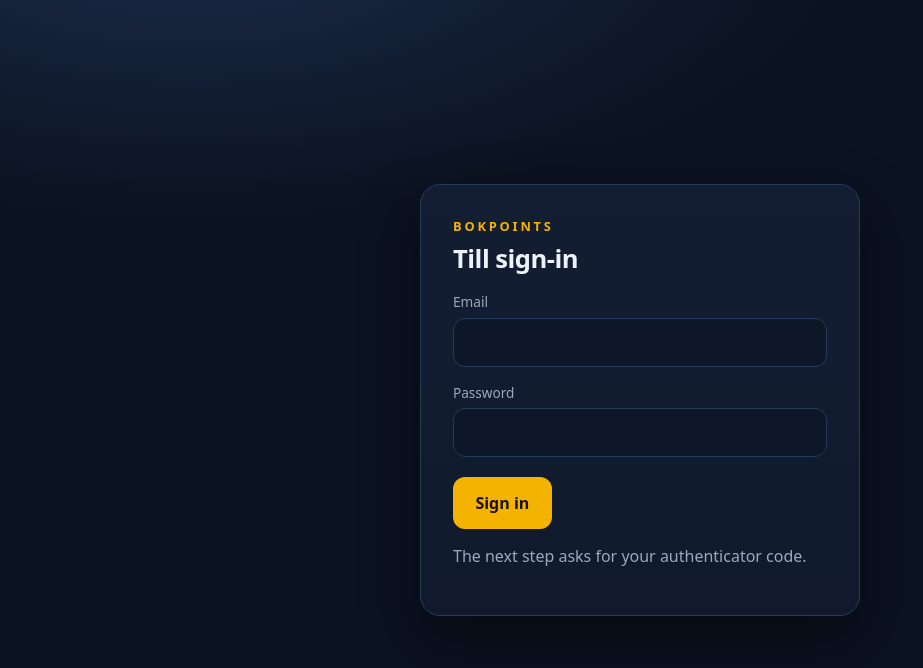
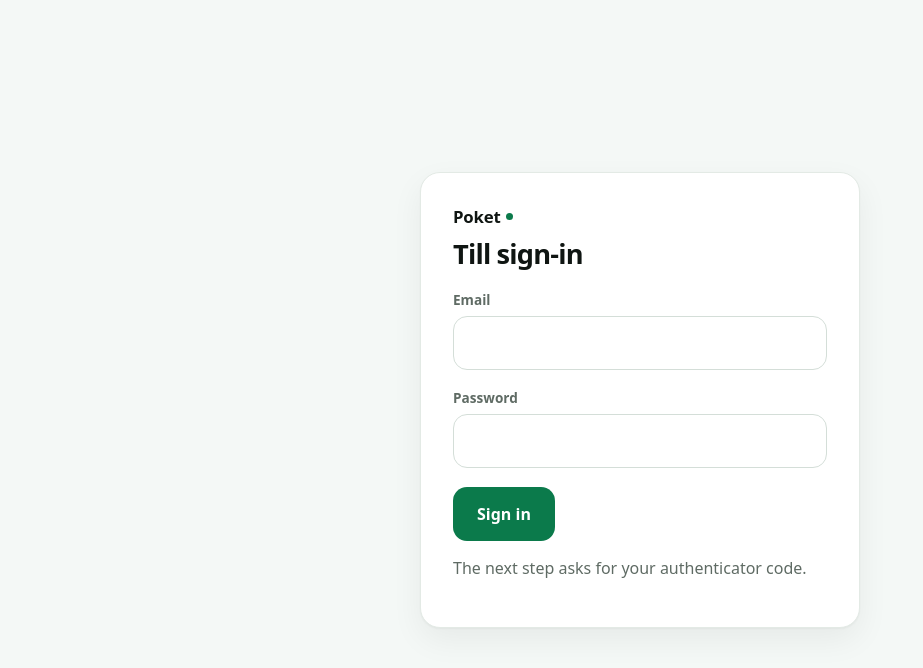
Before and after one commit to AbdKabeer1/bokpoints, a React (Vite) app in the folder apps/web/: page / in a window 1280 px wide. Shown: the top 668 px of the page, without its empty margins (0-923 px from the left). Built offline with nearby package versions, Linux system fonts and the light colour scheme; no server answers.

Commit message:
Restyle the till in the Poket white-and-green system

```diff
--- a/apps/web/index.html
+++ b/apps/web/index.html
@@ -6,7 +6,7 @@
     <meta name="theme-color" content="#101828" />
     <link rel="manifest" href="/manifest.webmanifest" />
     <link rel="icon" href="/icon.svg" type="image/svg+xml" />
-    <title>BOKPOINTS Till</title>
+    <title>Poket Till</title>
   </head>
   <body>
     <div id="root"></div>
--- a/apps/web/src/App.tsx
+++ b/apps/web/src/App.tsx
@@ -67,7 +67,7 @@ export function App() {
       return (
         <main className="centered">
           <div className="card narrow">
-            <p className="brand">BOKPOINTS</p>
+            <p className="brand">Poket</p>
             <h1>The till is offline</h1>
             <p className="muted">{phase.message}</p>
             <button className="primary" type="button" onClick={() => void refresh()}>
--- a/apps/web/src/Login.tsx
+++ b/apps/web/src/Login.tsx
@@ -29,7 +29,7 @@ export function Login({ onSignedIn }: { onSignedIn: () => void }) {
   return (
     <main className="centered">
       <form className="card narrow" onSubmit={(event) => void handleSubmit(event)}>
-        <p className="brand">BOKPOINTS</p>
+        <p className="brand">Poket</p>
         <h1>Till sign-in</h1>
         <label htmlFor="email">Email</label>
         <input
--- a/apps/web/src/Mfa.tsx
+++ b/apps/web/src/Mfa.tsx
@@ -63,7 +63,7 @@ export function Mfa({ email, onVerified, onSignOut }: MfaProps) {
   return (
     <main className="centered">
       <form className="card narrow" onSubmit={(event) => void handleSubmit(event)}>
-        <p className="brand">BOKPOINTS</p>
+        <p className="brand">Poket</p>
         <h1>{enrolment === null ? 'Your 6-digit code' : 'Set up your authenticator'}</h1>
 
         {enrolment !== null && (
--- a/apps/web/src/StorePicker.tsx
+++ b/apps/web/src/StorePicker.tsx
@@ -11,7 +11,7 @@ export function StorePicker({ me, onChoose, onSignOut }: StorePickerProps) {
   return (
     <main className="centered">
       <div className="card narrow">
-        <p className="brand">BOKPOINTS</p>
+        <p className="brand">Poket</p>
         <h1>Which store?</h1>
         {me.memberships.length === 0 ? (
           <p className="muted">
--- a/apps/web/src/Till.tsx
+++ b/apps/web/src/Till.tsx
@@ -208,7 +208,7 @@ export function Till({ token, staffEmail, membership, onSignOut }: TillProps) {
     <main className="till">
       <header className="topbar">
         <div>
-          <p className="brand">BOKPOINTS</p>
+          <p className="brand">Poket</p>
           <p className="store">
             {membership.storeName}
             <span className="muted">
--- a/apps/web/src/styles.css
+++ b/apps/web/src/styles.css
@@ -1,14 +1,26 @@
+/*
+ * Poket till.
+ *
+ * Staff see this screen all day, often one-handed on a tablet next to a
+ * register, so the design leans on the same white-and-green system as the
+ * customer app: a bright surface instead of a dark one, near-black text,
+ * one confident green for the action that records money, and large touch
+ * targets with a visible focus ring for keyboard and scanner flow.
+ */
 :root {
-  --bg: #0b1220;
-  --card: #131e33;
-  --card-soft: #1a2942;
-  --line: #263a5c;
-  --text: #eef3fb;
-  --muted: #9aa9c0;
-  --gold: #f5b301;
-  --gold-dark: #c98f00;
-  --danger: #ff6b6b;
-  color-scheme: dark;
+  --bg: #f4f8f6;
+  --card: #ffffff;
+  --card-soft: #f0f7f3;
+  --line: #e3eae5;
+  --line-strong: #d4ded8;
+  --text: #0f1512;
+  --muted: #5f6b64;
+  --green: #0b7a4b;
+  --green-dark: #075c38;
+  --green-soft: #e7f6ee;
+  --danger: #b42318;
+  --danger-soft: #fdecea;
+  color-scheme: light;
 }
 
 * {
@@ -23,9 +35,7 @@ body,
 
 body {
   margin: 0;
-  background:
-    radial-gradient(1100px 500px at 15% -10%, #1b2c4a 0%, transparent 60%),
-    var(--bg);
+  background: var(--bg);
   color: var(--text);
   font-family:
     ui-sans-serif,
@@ -40,17 +50,30 @@ body {
 }
 
 h1 {
-  font-size: 1.6rem;
+  font-size: 1.7rem;
+  font-weight: 800;
+  letter-spacing: -0.03em;
   margin: 0 0 1rem;
-  letter-spacing: -0.02em;
 }
 
 .brand {
-  color: var(--gold);
+  display: inline-flex;
+  align-items: center;
+  gap: 5px;
+  color: var(--text);
   font-weight: 800;
-  letter-spacing: 0.22em;
-  font-size: 0.8rem;
-  margin: 0 0 0.4rem;
+  font-size: 1.05rem;
+  letter-spacing: -0.01em;
+  margin: 0 0 0.45rem;
+}
+
+/* The wordmark's green dot, so the till matches the customer app. */
+.brand::after {
+  content: '';
+  width: 7px;
+  height: 7px;
+  border-radius: 50%;
+  background: var(--green);
 }
 
 .muted {
@@ -63,8 +86,8 @@ h1 {
 
 .error {
   color: var(--danger);
-  background: rgba(255, 107, 107, 0.08);
-  border: 1px solid rgba(255, 107, 107, 0.3);
+  background: var(--danger-soft);
+  border: 1px solid #f6d5d1;
   border-radius: 12px;
   padding: 0.7rem 0.9rem;
   margin: 0.9rem 0 0;
@@ -78,11 +101,11 @@ h1 {
 }
 
 .card {
-  background: linear-gradient(180deg, var(--card) 0%, #101a2c 100%);
+  background: var(--card);
   border: 1px solid var(--line);
   border-radius: 20px;
   padding: 2rem;
-  box-shadow: 0 24px 60px rgba(0, 0, 0, 0.45);
+  box-shadow: 0 1px 2px rgba(15, 21, 18, 0.04), 0 12px 32px rgba(15, 21, 18, 0.06);
 }
 
 .narrow {
@@ -90,7 +113,7 @@ h1 {
 }
 
 .till {
-  max-width: 720px;
+  max-width: 760px;
   margin: 0 auto;
   padding: 1.5rem 1rem 3rem;
 }
@@ -100,13 +123,14 @@ h1 {
   align-items: flex-start;
   justify-content: space-between;
   gap: 1rem;
-  padding: 0.5rem 0.4rem 1.4rem;
+  padding: 0.5rem 0.4rem 1.5rem;
 }
 
 .store {
   margin: 0;
-  font-size: 1.25rem;
-  font-weight: 700;
+  font-size: 1.3rem;
+  font-weight: 800;
+  letter-spacing: -0.02em;
 }
 
 .who {
@@ -125,46 +149,56 @@ h1 {
 
 label {
   display: block;
-  margin: 1rem 0 0.4rem;
+  margin: 1.1rem 0 0.45rem;
   font-size: 0.85rem;
+  font-weight: 600;
   color: var(--muted);
 }
 
 input,
 select {
   width: 100%;
-  padding: 0.85rem 1rem;
+  padding: 0.9rem 1rem;
+  font: inherit;
   font-size: 1.05rem;
   color: var(--text);
-  background: #0e1728;
-  border: 1px solid var(--line);
-  border-radius: 12px;
+  background: var(--card);
+  border: 1.5px solid var(--line-strong);
+  border-radius: 14px;
   outline: none;
+  transition:
+    border-color 0.15s ease,
+    box-shadow 0.15s ease;
+}
+
+input::placeholder {
+  color: #9aa5a0;
 }
 
 input:focus,
 select:focus {
-  border-color: var(--gold);
-  box-shadow: 0 0 0 3px rgba(245, 179, 1, 0.18);
+  border-color: var(--green);
+  box-shadow: 0 0 0 3px rgba(11, 122, 75, 0.14);
 }
 
 .scaninput {
   font-family: ui-monospace, SFMono-Regular, Menlo, monospace;
-  font-size: 1.4rem;
-  letter-spacing: 0.06em;
-  padding: 1.1rem 1rem;
+  font-size: 1.5rem;
+  letter-spacing: 0.05em;
+  padding: 1.15rem 1.1rem;
 }
 
 .eyebrow {
   text-transform: uppercase;
   letter-spacing: 0.14em;
   font-size: 0.72rem;
-  color: var(--muted);
-  margin: 0 0 0.4rem;
+  font-weight: 700;
+  color: var(--green);
+  margin: 0 0 0.45rem;
 }
 
 .big {
-  font-size: 2.4rem;
+  font-size: 2.6rem;
   font-weight: 800;
   letter-spacing: -0.03em;
   margin: 0.1rem 0 0.3rem;
@@ -173,24 +207,25 @@ select:focus {
 .primary,
 .ghost {
   font: inherit;
-  border-radius: 12px;
+  border-radius: 14px;
   cursor: pointer;
   transition:
     transform 0.05s ease,
-    background 0.15s ease;
+    background 0.15s ease,
+    border-color 0.15s ease;
 }
 
 .primary {
   margin-top: 1.2rem;
-  padding: 0.95rem 1.4rem;
+  padding: 1rem 1.5rem;
   font-weight: 700;
-  color: #1a1200;
-  background: var(--gold);
+  color: #ffffff;
+  background: var(--green);
   border: none;
 }
 
 .primary:hover:not(:disabled) {
-  background: #ffc722;
+  background: var(--green-dark);
 }
 
 .primary:active:not(:disabled) {
@@ -198,29 +233,36 @@ select:focus {
 }
 
 .primary:disabled {
-  background: var(--card-soft);
-  color: var(--muted);
+  background: var(--green-soft);
+  color: #688e7c;
   cursor: not-allowed;
 }
 
 .ghost {
   margin-top: 0.8rem;
-  padding: 0.7rem 1.1rem;
-  color: var(--muted);
+  padding: 0.75rem 1.15rem;
+  color: var(--text);
   background: transparent;
-  border: 1px solid var(--line);
+  border: 1.5px solid var(--line-strong);
+}
+
+.ghost:hover:not(:disabled) {
+  border-color: var(--green);
+  color: var(--green-dark);
+  background: #fbfdfc;
 }
 
 .ghost.small {
   margin-top: 0;
-  padding: 0.45rem 0.8rem;
+  padding: 0.45rem 0.85rem;
   font-size: 0.8rem;
+  border-radius: 10px;
 }
 
 .preview {
   margin: 0.9rem 0 0;
-  min-height: 1.4rem;
-  color: var(--gold);
+  min-height: 1.5rem;
+  color: var(--green-dark);
   font-weight: 600;
 }
 
@@ -242,8 +284,9 @@ select:focus {
   font-family: ui-monospace, SFMono-Regular, Menlo, monospace;
   font-size: 1.15rem;
   letter-spacing: 0.14em;
-  background: #0e1728;
-  border: 1px dashed var(--line);
+  color: var(--text);
+  background: var(--card-soft);
+  border: 1.5px dashed var(--line-strong);
   border-radius: 12px;
   padding: 0.9rem;
   word-break: break-all;
@@ -272,20 +315,29 @@ select:focus {
   gap: 1rem;
   text-align: left;
   font: inherit;
+  font-weight: 600;
   color: var(--text);
-  background: var(--card-soft);
-  border: 1px solid var(--line);
-  border-radius: 12px;
-  padding: 0.9rem 1rem;
+  background: var(--card);
+  border: 1.5px solid var(--line);
+  border-radius: 14px;
+  padding: 1rem 1.15rem;
   cursor: pointer;
+  transition:
+    border-color 0.15s ease,
+    background 0.15s ease;
 }
 
 .choice:hover {
-  border-color: var(--gold);
+  border-color: var(--green);
+  background: #fbfdfc;
 }
 
 .result {
   text-align: center;
+}
+
+.result .big {
+  color: var(--green);
 }
 
 .result .primary {
@@ -302,6 +354,6 @@ select:focus {
   }
 
   .scaninput {
-    font-size: 1.15rem;
+    font-size: 1.2rem;
   }
 }
```
